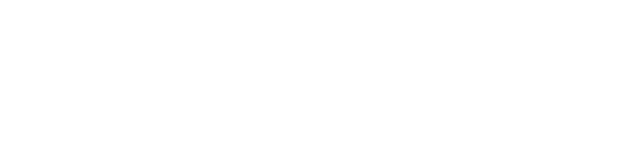
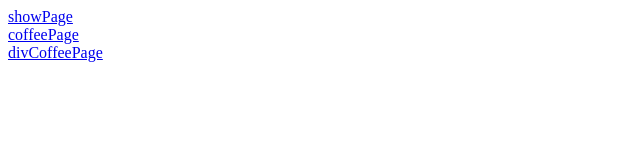
Before and after one commit to Nchyan-git/train, a plain HTML site: page index.html in a window 1280 px wide. Shown: the whole page, without its empty margins (0-640 px from the left). Drawn offline with Linux system fonts and the light colour scheme.

Commit message:
更新index

```diff
--- a/index.html
+++ b/index.html
@@ -7,8 +7,11 @@
     <title>Document</title>
 </head>
 <body>
-    <a href="showPage.html"></a>
-    <a href="coffeePage.html"></a>
-    <a href="divCoffeePage.html"></a>
+    <a href="showPage.html">showPage</a>
+    <br>
+    <a href="coffeePage.html">coffeePage</a>
+    <br>
+    <a href="divCoffeePage.html">divCoffeePage</a>
+    <br>
 </body>
 </html>
```
